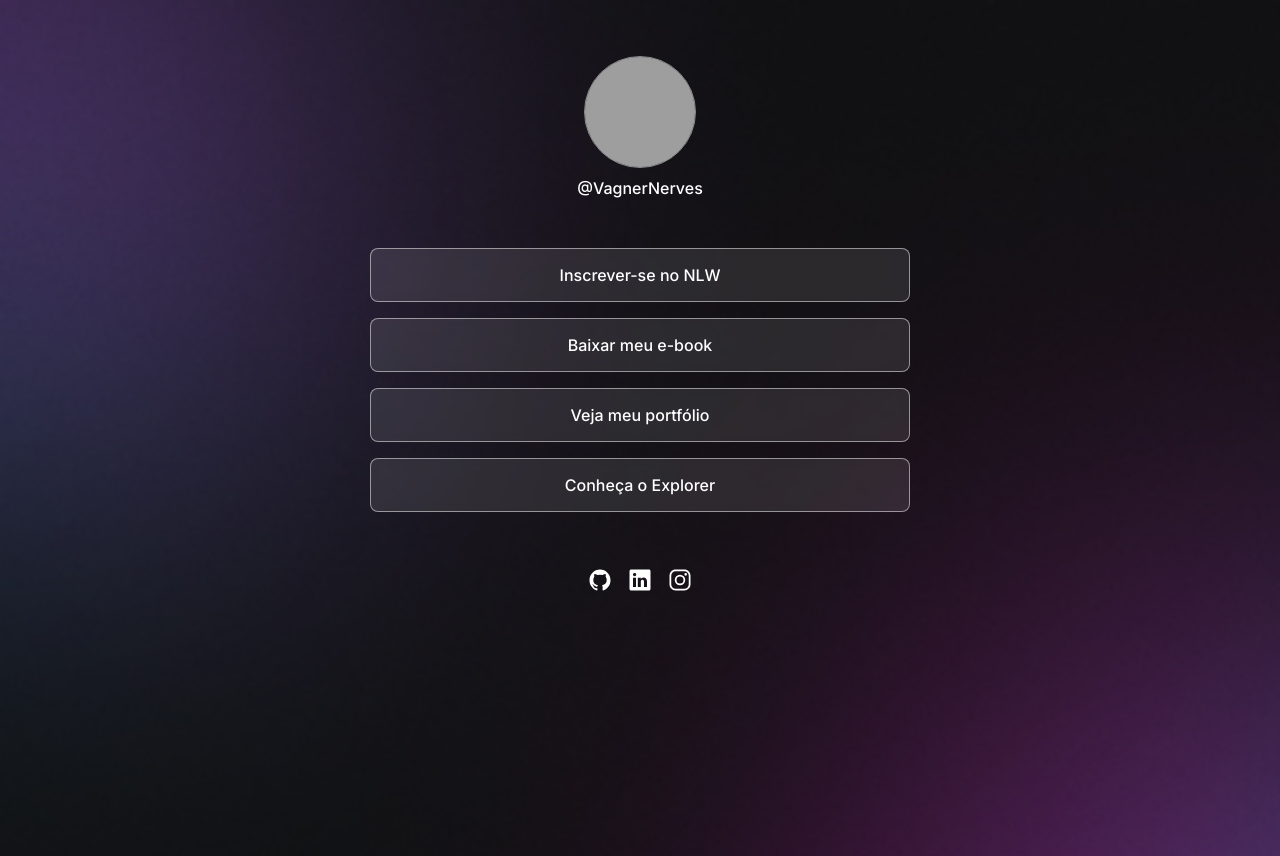
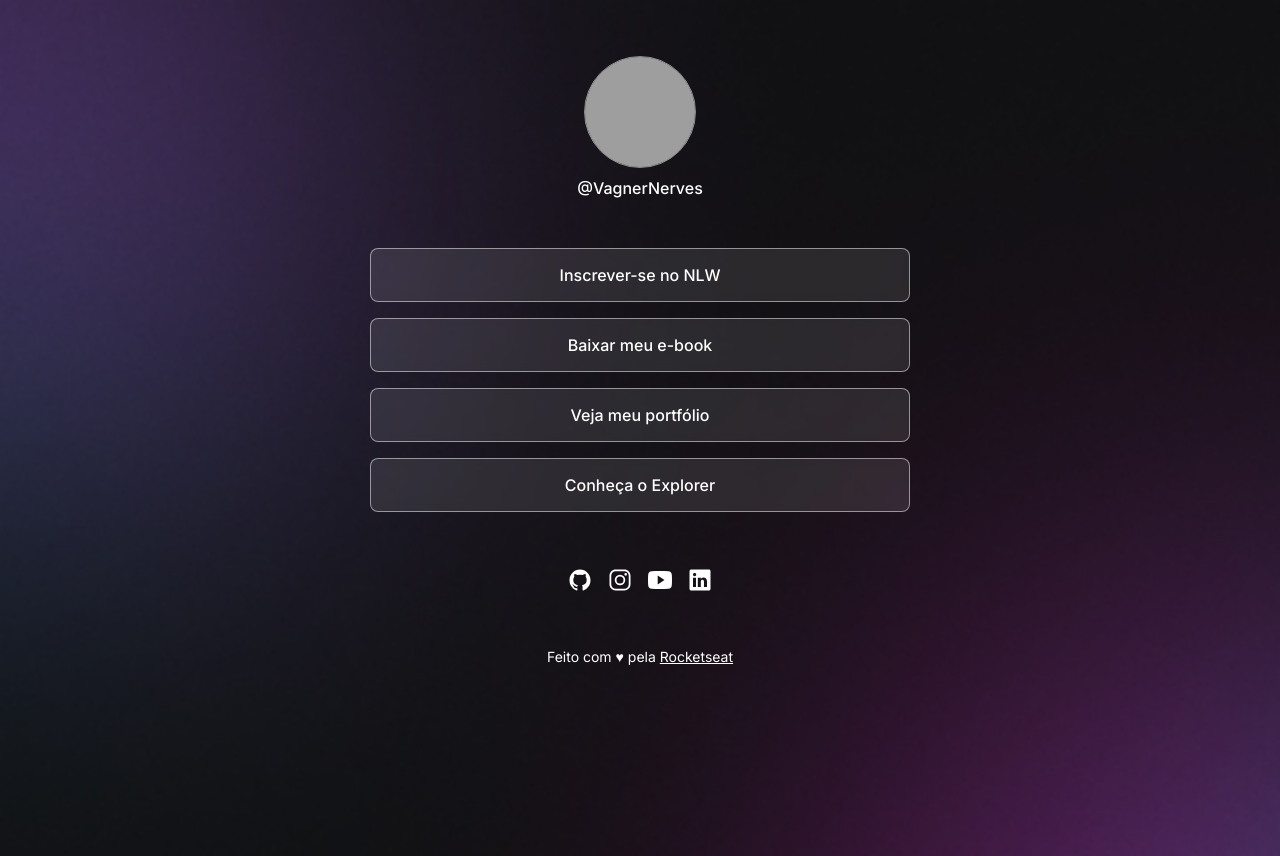
Before and after one commit to VagnerNerves/dev-link, a React (Vite) app: page / in a window 1280 px wide. Built offline with nearby package versions, Linux system fonts and the light colour scheme; grey boxes are pictures that could not be loaded.

Commit message:
feat: Created Footer in App.

```diff
--- a/src/App.module.css
+++ b/src/App.module.css
@@ -52,3 +52,9 @@
 
   font-size: 24px;
 }
+
+.container footer {
+  padding: 24px 0;
+  text-align: center;
+  font-size: 14px;
+}
--- a/src/App.tsx
+++ b/src/App.tsx
@@ -51,9 +51,17 @@ export function App() {
 
       <div className={styles.socialLinks}>
         <SocialLink url="#" typeLinks="github" />
+        <SocialLink url="#" typeLinks="instragram" />
+        <SocialLink url="#" typeLinks="youtube" />
         <SocialLink url="#" typeLinks="linkedin" />
-        <SocialLink url="#" typeLinks="instragram" />
       </div>
+
+      <footer>
+        Feito com ♥ pela{' '}
+        <a href="https://rocketseat.com.br/" target="_blank">
+          Rocketseat
+        </a>
+      </footer>
     </div>
   )
 }
```
